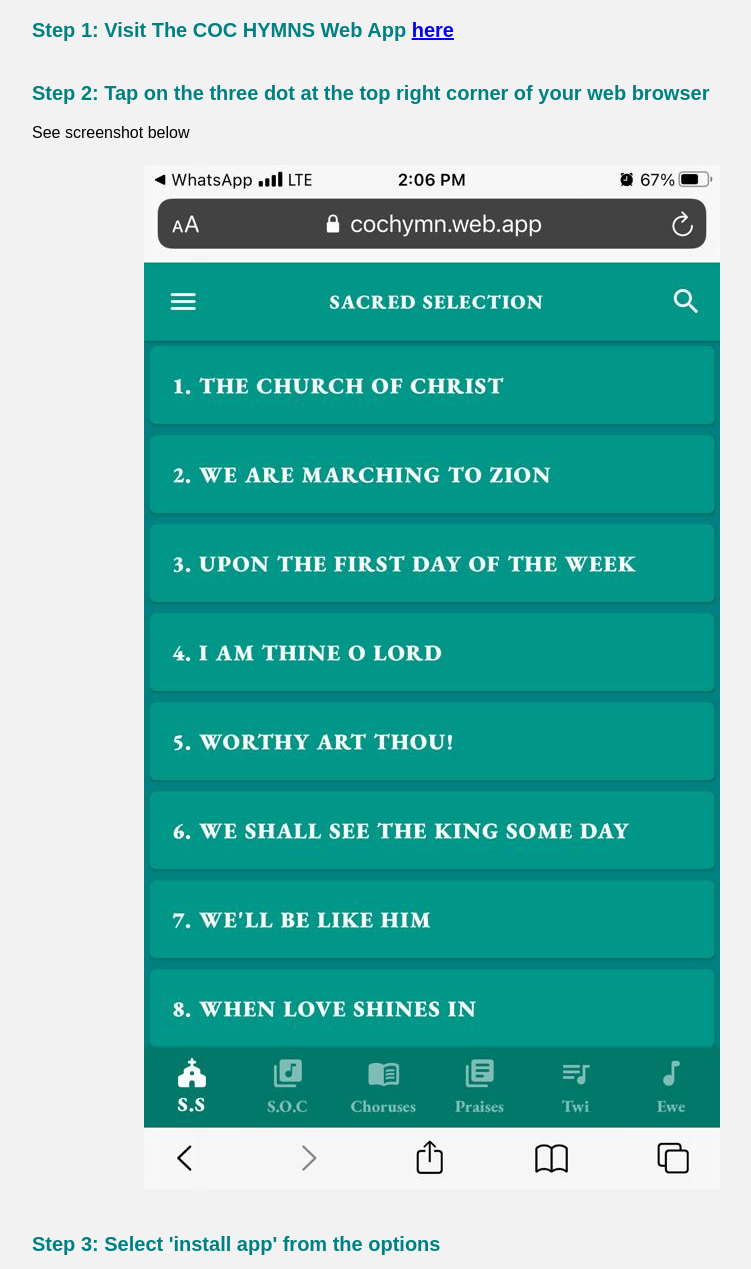
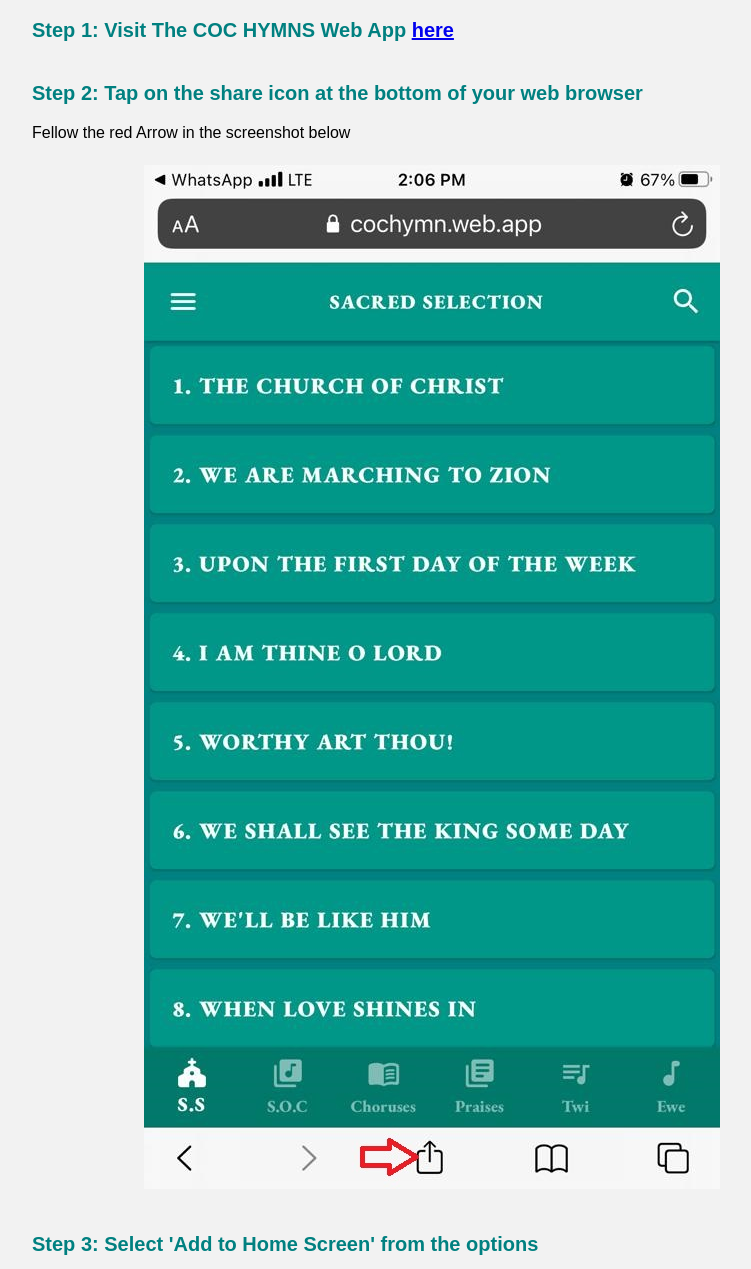
Before and after one commit to tchallaalbert/cochymns_ios_ios_istructions, a plain HTML site: page index.html in a window 1280 px wide. Shown: the part 89-1358 px from the top of the page, without its empty margins (208-959 px from the left). Drawn offline with Linux system fonts and the light colour scheme.

Commit message:
Update index.html

```diff
--- a/index.html
+++ b/index.html
@@ -18,18 +18,18 @@
     </div>
 
     <div class="step">
-      <h2 class="step-heading">Step 2: Tap on the three dot at the top right corner of your web browser</h2>
-      <p class="step-description">See screenshot below</p>
+      <h2 class="step-heading">Step 2: Tap on the share icon at the bottom of your web browser</h2>
+      <p class="step-description">Fellow the red Arrow in the screenshot below</p>
       <div class="step-image">
-        <img src="1.jpg" alt="Step 2 Image">
+        <img src="Step1.jpg" alt="Step 2 Image">
       </div>
     </div>
 
     <div class="step">
-      <h2 class="step-heading">Step 3: Select 'install app' from the options</h2>
+      <h2 class="step-heading">Step 3: Select 'Add to Home Screen' from the options</h2>
       <p class="step-description">See screenshot below for guidance</p>
       <div class="step-image">
-        <img src="2.jpg" alt="Step 3 Image">
+        <img src="Step2.jpg" alt="Step 3 Image">
       </div>
     </div> <br>
 
```
